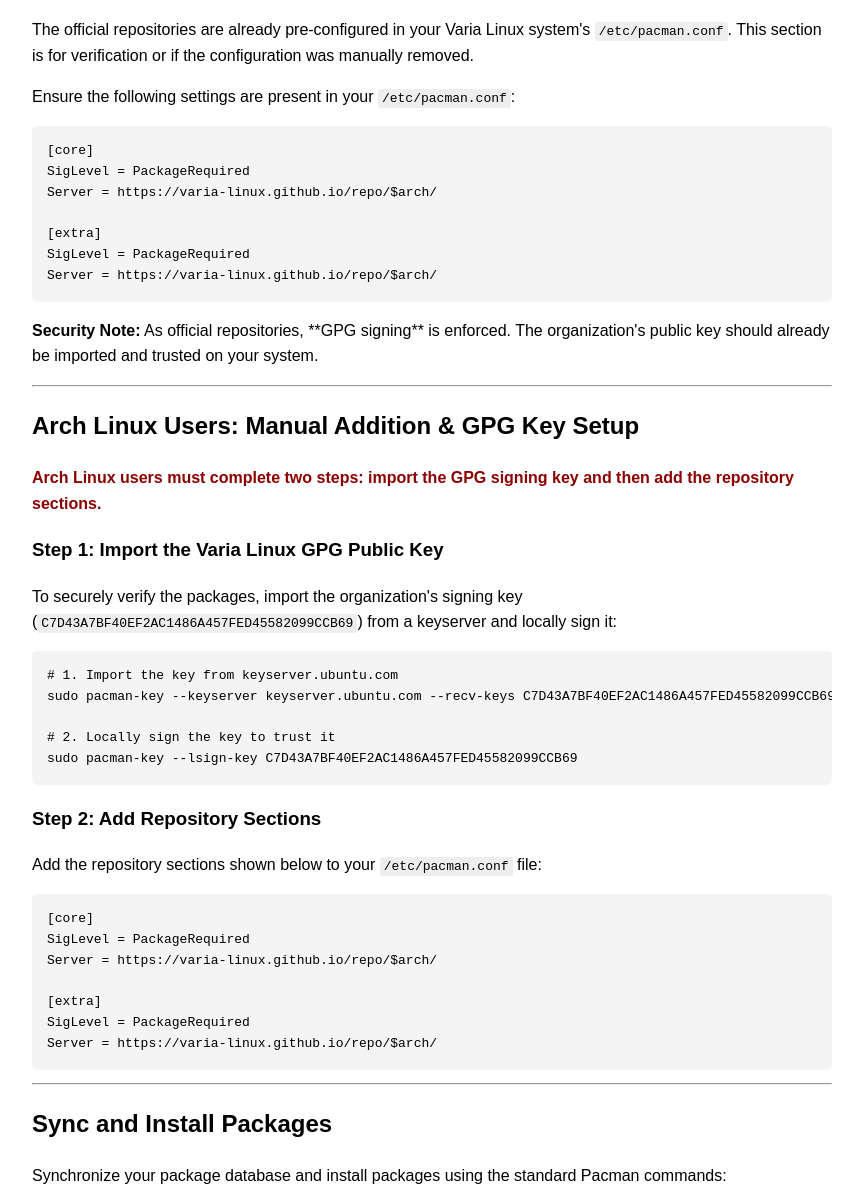
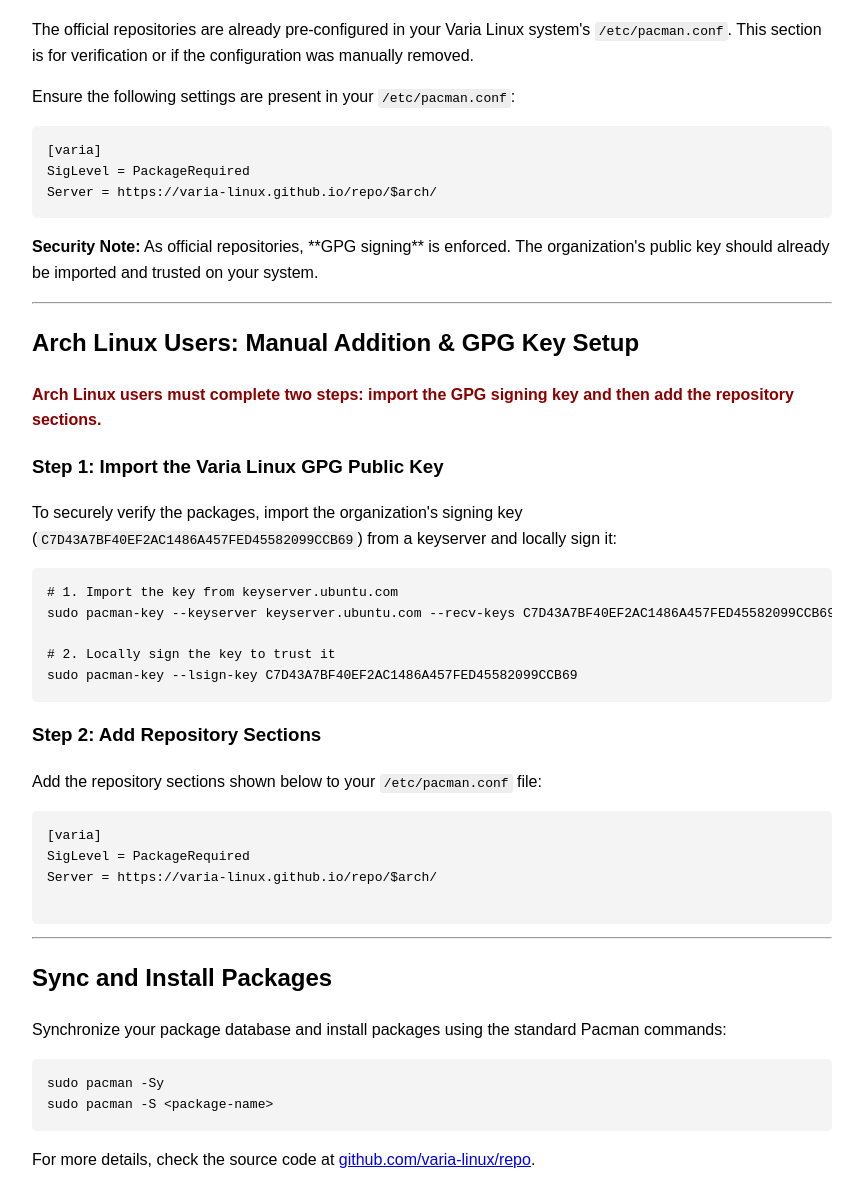
Before and after one commit to varia-linux/repo, a plain HTML site: page repo/index.html in a window 1280 px wide. Shown: the part 213-1405 px from the top of the page, without its empty margins (208-1071 px from the left). Drawn offline with Linux system fonts and the light colour scheme.

Commit message:
fix: single repo only

```diff
--- a/repo/index.html
+++ b/repo/index.html
@@ -25,11 +25,7 @@
 
         <p>Ensure the following settings are present in your <code>/etc/pacman.conf</code>:</p>
 
-        <pre>[core]
-SigLevel = PackageRequired
-Server = https://varia-linux.github.io/repo/$arch/
-
-[extra]
+        <pre>[varia]
 SigLevel = PackageRequired
 Server = https://varia-linux.github.io/repo/$arch/</pre>
 
@@ -59,13 +55,10 @@
             Add the repository sections shown below to your <code>/etc/pacman.conf</code> file:
         </p>
 
-        <pre>[core]
+        <pre>[varia]
 SigLevel = PackageRequired
 Server = https://varia-linux.github.io/repo/$arch/
-
-[extra]
-SigLevel = PackageRequired
-Server = https://varia-linux.github.io/repo/$arch/</pre>
+        </pre>
 
         <hr> <h2>Sync and Install Packages</h2>
         <p>
```
